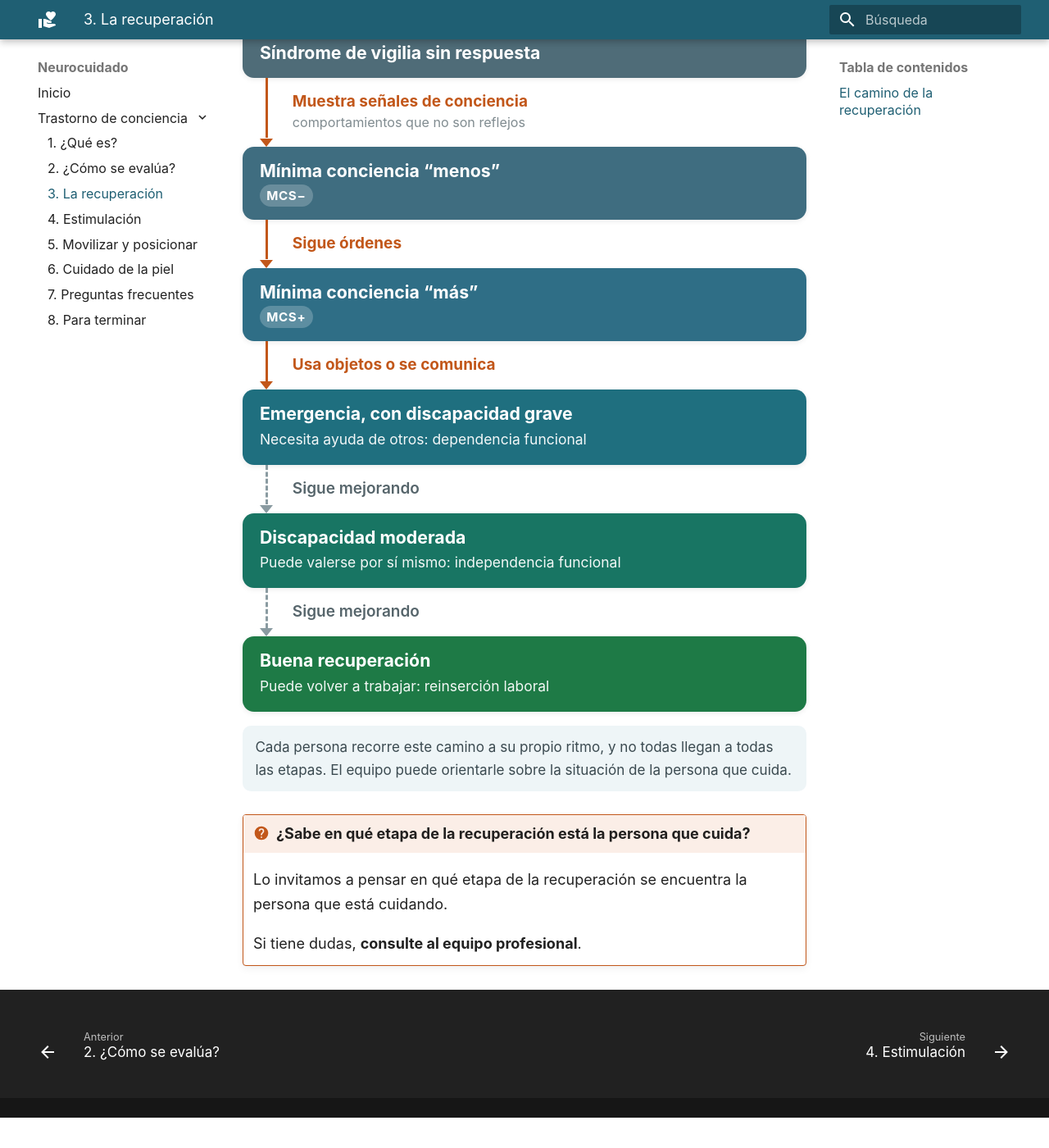
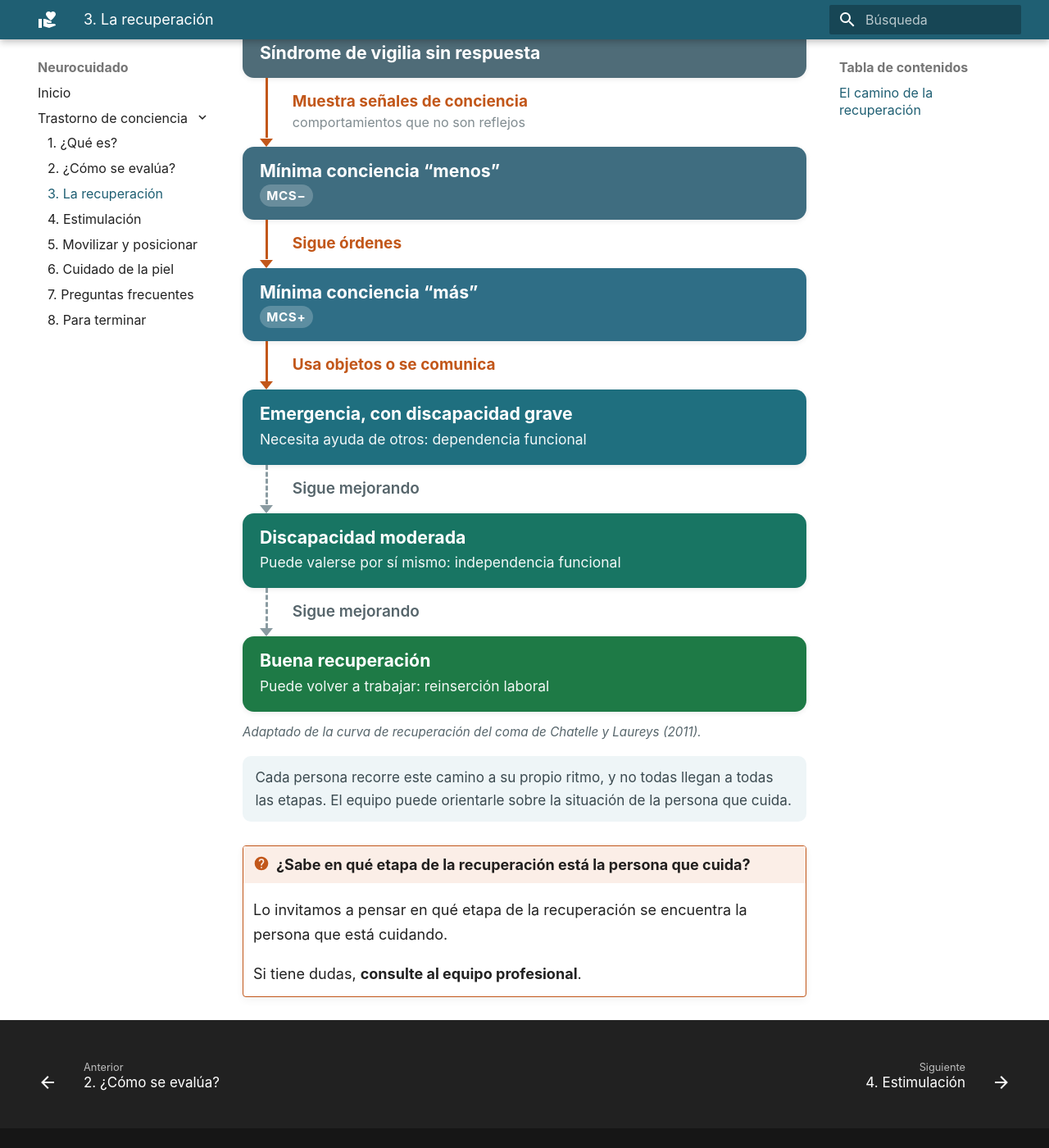
Before and after one commit to crespomj/neurocuidado, an MkDocs documentation site: the page built from docs/trastorno-de-conciencia/03-recuperacion.md, in a window 1280 px wide and 1400 px high, scrolled down 716 px. Shown: the whole window at 82% size. Built offline with MkDocs 1.6.1 and Material for MkDocs 9.7.7, drawn with Linux system fonts in a browser that asks for light colours; before the commit the page ends 2079 px from its top, so only the background shows below that.

Commit message:
Fuente de la curva de recuperación
Co-Authored-By: Claude Opus 5.5 <noreply@anthropic.com>
Claude-Session: https://claude.ai/code/session_01SDZ68pjYadW21tEqfzRRtj

```diff
--- a/docs/assets/estilos.css
+++ b/docs/assets/estilos.css
@@ -305,3 +305,5 @@
   border-radius: 10px;
   padding: .7em .9em;
 }
+
+.md-typeset .camino-fuente { font-size: .8em; color: #56656b; font-style: italic; margin: -.2em 0 1em; }
--- a/docs/trastorno-de-conciencia/03-recuperacion.md
+++ b/docs/trastorno-de-conciencia/03-recuperacion.md
@@ -48,6 +48,9 @@ Lea de arriba hacia abajo: cada flecha muestra **qué logro** permite pasar a la
   </li>
 </ol>
 
+<!-- PENDIENTE: completar la referencia bibliográfica completa de Chatelle y Laureys (2011). -->
+<p class="camino-fuente">Adaptado de la curva de recuperación del coma de Chatelle y Laureys (2011).</p>
+
 <p class="camino-nota">Cada persona recorre este camino a su propio ritmo, y no todas llegan a todas las etapas. El equipo puede orientarle sobre la situación de la persona que cuida.</p>
 
 !!! pausa "¿Sabe en qué etapa de la recuperación está la persona que cuida?"
```
